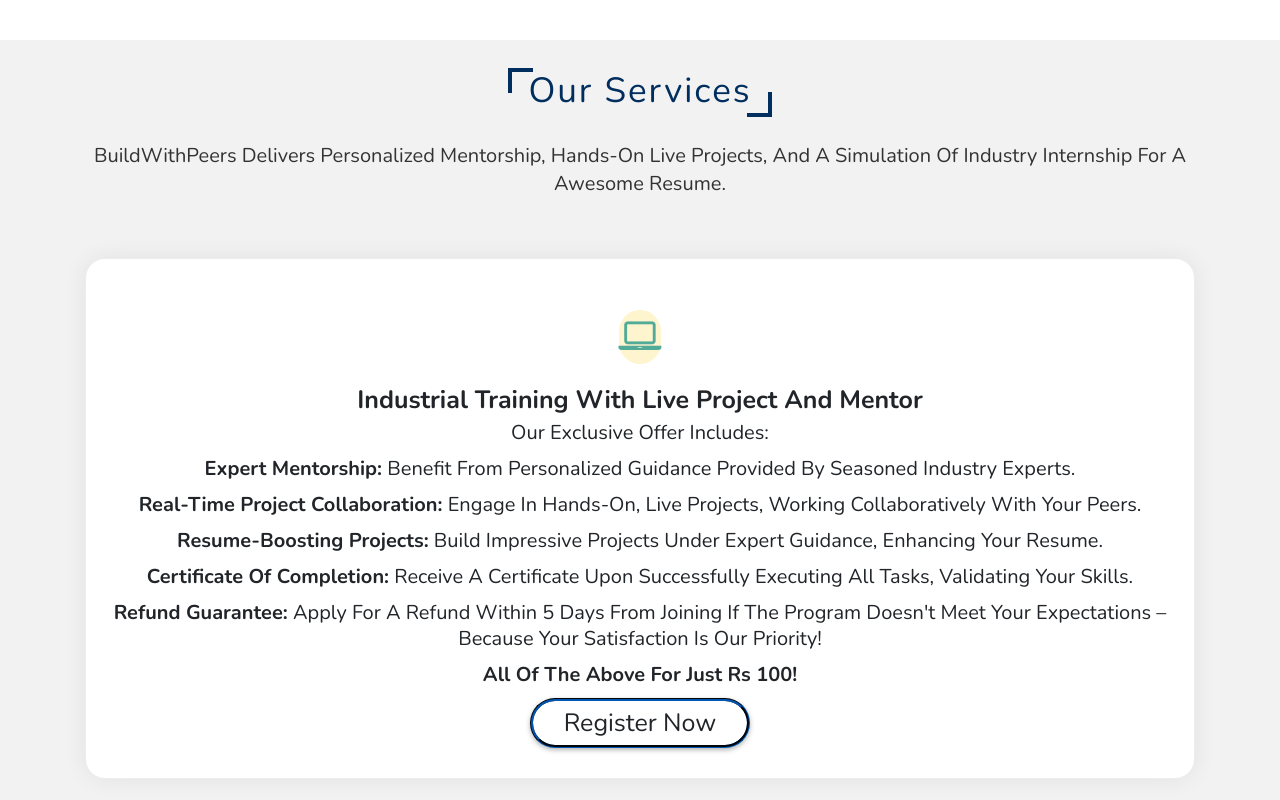
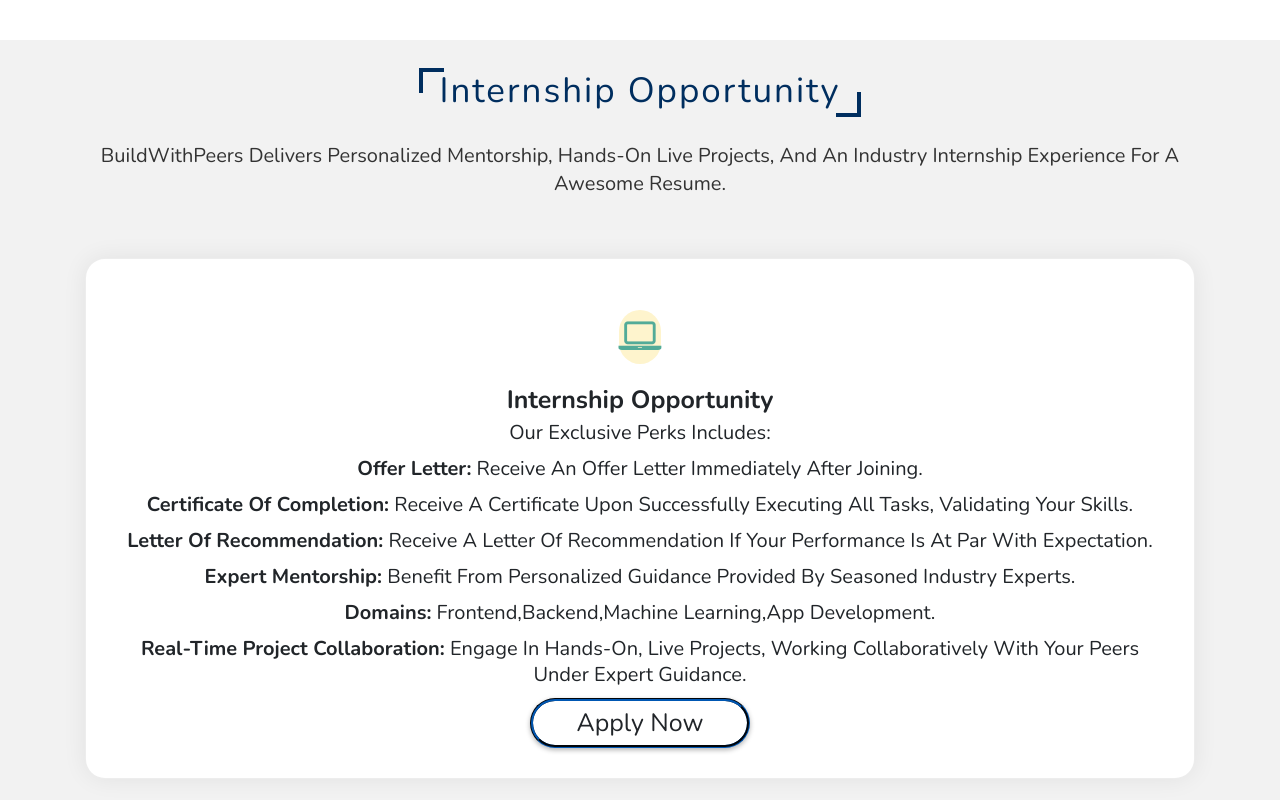
Before and after one commit to SubhamPanda2003/buildwithpeers, a plain HTML site: page index.html in a window 1280 px wide. Shown: the part 1200-2000 px from the top of the page. Drawn offline with nearby package versions, Linux system fonts and the light colour scheme.

Commit message:
Update index.html

```diff
--- a/index.html
+++ b/index.html
@@ -34,7 +34,7 @@
             <ul>
                 <li><a href="#home">home</a></li>
                 <li><a href="#about">about</a></li>
-                <li><a href="#service">services</a></li>
+                <li><a href="#service">Internship</a></li>
                 <li><a href="#portfolio">projects</a></li>
                 <!-- <li><a href="#team">team</a></li> -->
                 <!-- <li><a href="careers.html">career</a></li> -->
@@ -72,26 +72,28 @@
     <div class="container">
       <div class="row">
         <div class="section-head col-sm-12" id="service">
-          <h1>Our Services</h1>
+          <h1>Internship Opportunity</h1>
           <p>
-            BuildWithPeers delivers personalized mentorship, hands-on live projects, and a simulation of industry internship for a awesome resume.
+            BuildWithPeers delivers personalized mentorship, hands-on live projects, and an industry internship experience for a awesome resume.
             </p>
         </div>
         <div class="col-lg-12 col-sm-6">
           <div class="item"> <span class="icon feature_box_col_one"><i class="fa fa-laptop"></i></span>
-            <h1><b>Industrial Training with Live Project and Mentor</b></h1>
-            <p>Our exclusive offer includes:</p>
+            <h1><b>Internship Opportunity</b></h1>
+            <p>Our exclusive perks includes:</p>
+            <p> <strong>Offer Letter:</strong> Receive an Offer letter immediately after joining.</p>
+              <p> <strong>Certificate of Completion:</strong> Receive a certificate upon successfully executing all tasks, validating your skills.</p>
+              <p> <strong>Letter of Recommendation:</strong> Receive a Letter of recommendation if your performance is at par with expectation.</p>
+               <p><strong>Expert Mentorship:</strong> Benefit from personalized guidance provided by seasoned industry experts.</p>
+               <p> <strong>Domains:</strong> Frontend,Backend,Machine Learning,App development.</p>
+               <p> <strong>Real-Time Project Collaboration:</strong> Engage in hands-on, live projects, working collaboratively with your peers under expert guidance.</p>
+<!--                <p><strong>Resume-Boosting Projects:</strong> Build impressive projects under expert guidance, enhancing your resume.</p> -->
 
-           <p>
-                <strong>Expert Mentorship:</strong> Benefit from personalized guidance provided by seasoned industry experts.</p>
-               <p> <strong>Real-Time Project Collaboration:</strong> Engage in hands-on, live projects, working collaboratively with your peers.</p>
-               <p><strong>Resume-Boosting Projects:</strong> Build impressive projects under expert guidance, enhancing your resume.</p>
-               <p> <strong>Certificate of Completion:</strong> Receive a certificate upon successfully executing all tasks, validating your skills.</p>
-                <p> <strong> Refund Guarantee:</strong> Apply for a refund within 5 days from joining if the program doesn't meet your expectations – because your satisfaction is our priority!</p>
+<!--                 <p> <strong> Refund Guarantee:</strong> Apply for a refund within 5 days from joining if the program doesn't meet your expectations – because your satisfaction is our priority!</p> -->
+<!--
+            <p><b> All of the above for just Rs 100!</b></p> -->
 
-            <p><b> All of the above for just Rs 100!</b></p>
-
-            <a href="https://rzp.io/l/buildwithpeerspayment"><button class="btn">Register Now</button></a>
+            <a href="https://rzp.io/l/buildwithpeerspayment"><button class="btn">Apply Now</button></a>
         </div>
         </div>
         <!-- <div class="col-lg-4 col-sm-6">
@@ -441,7 +443,7 @@
                       <ul>
                           <li><i class="ion-ios-arrow-forward"></i> <a href="#">Home</a></li>
                           <li><i class="ion-ios-arrow-forward"></i> <a href="#about">About us</a></li>
-                          <li><i class="ion-ios-arrow-forward"></i> <a href="#service">Our services</a></li>
+                          <li><i class="ion-ios-arrow-forward"></i> <a href="#service">Internship Opportunity</a></li>
                           <!-- <li><i class="ion-ios-arrow-forward"></i> <a href="#">Terms & condition</a></li> -->
                           <!-- <li><i class="ion-ios-arrow-forward"></i> <a href="#">Privacy policy</a></li> -->
                       </ul>
```
